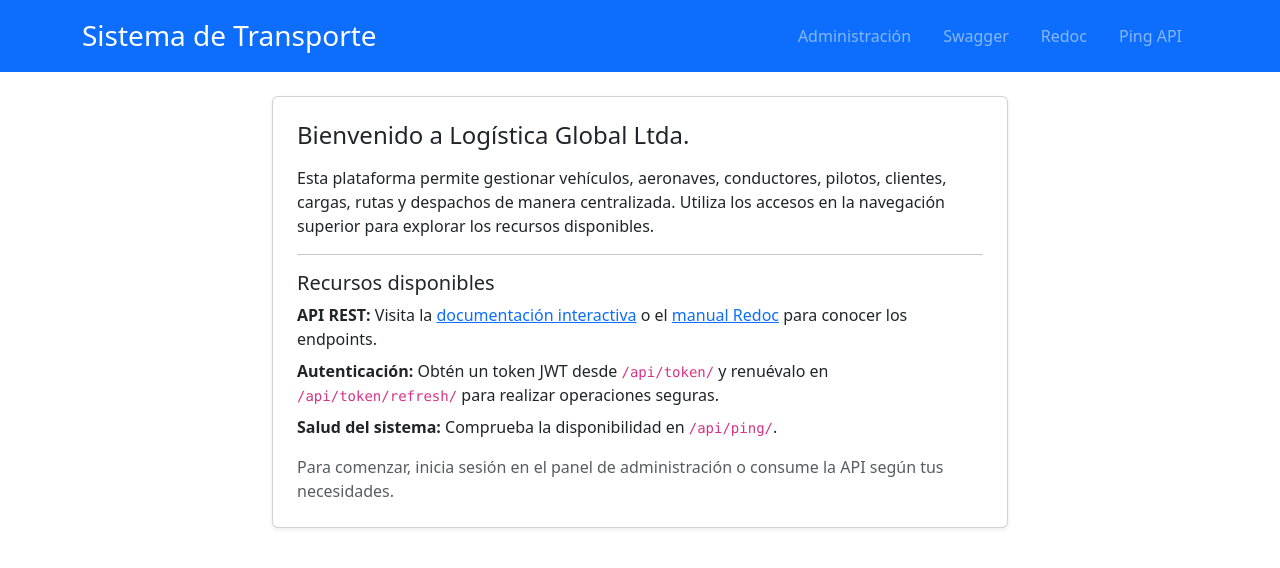
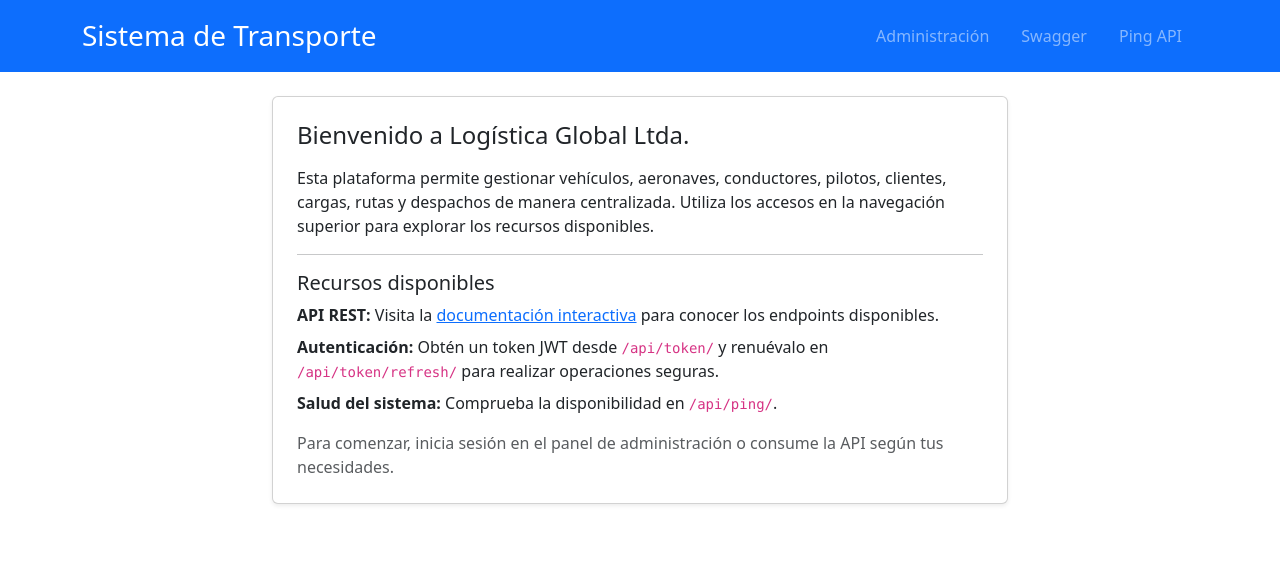
Before and after one commit to medinabenjamin/logistica_gobal_ltda, a Django app: page / in a window 1280 px wide. Shown: the top 568 px of the page. Run offline with Django 5.2, Linux system fonts and the light colour scheme.

Commit message:
Eliminar referencia a Redoc

```diff
--- a/logistica/urls.py
+++ b/logistica/urls.py
@@ -42,11 +42,6 @@ urlpatterns = [
         schema_view.with_ui("swagger", cache_timeout=0),
         name="schema-swagger-ui",
     ),
-    path(
-        "redoc/",
-        schema_view.with_ui("redoc", cache_timeout=0),
-        name="schema-redoc",
-    ),
 ]
 
 urlpatterns += [
--- a/transporte/templates/transporte/base.html
+++ b/transporte/templates/transporte/base.html
@@ -14,7 +14,6 @@
                 <nav class="nav nav-pills">
                     <a class="nav-link text-white-50" href="/admin/">Administración</a>
                     <a class="nav-link text-white-50" href="/swagger/">Swagger</a>
-                    <a class="nav-link text-white-50" href="/redoc/">Redoc</a>
                     <a class="nav-link text-white-50" href="/api/ping/">Ping API</a>
                 </nav>
             </div>
--- a/transporte/templates/transporte/home.html
+++ b/transporte/templates/transporte/home.html
@@ -18,7 +18,7 @@
                 <ul class="list-unstyled">
                     <li class="mb-2">
                         <strong>API REST:</strong> Visita la <a href="/swagger/">documentación interactiva</a>
-                        o el <a href="/redoc/">manual Redoc</a> para conocer los endpoints.
+                        para conocer los endpoints disponibles.
                     </li>
                     <li class="mb-2">
                         <strong>Autenticación:</strong> Obtén un token JWT desde <code>/api/token/</code>
```
